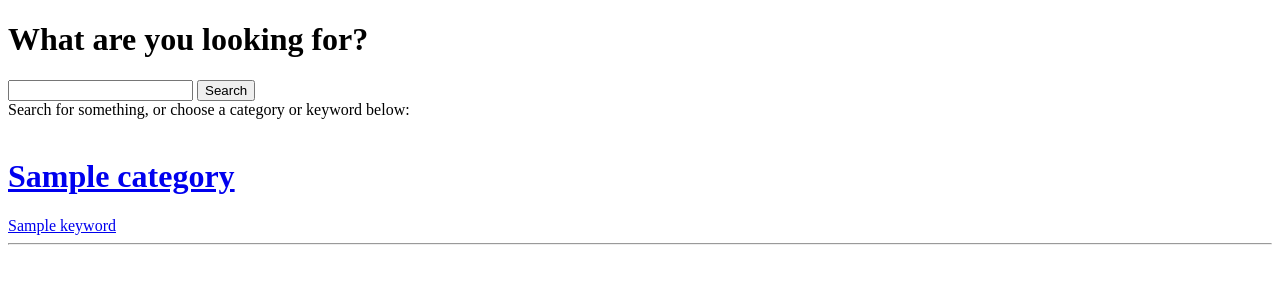
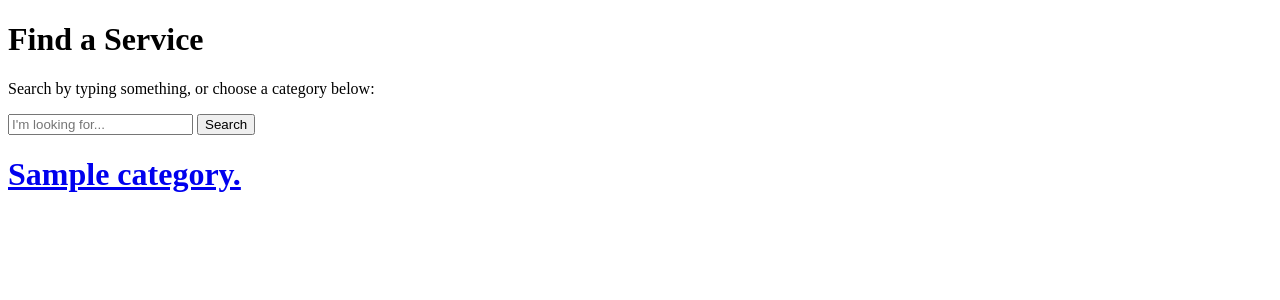
Before and after one commit to praekeltfoundation/molo.servicedirectory, a Django app: template molo/servicedirectory/templates/servicedirectory/home.html in a window 1280 px wide. Shown: the top 300 px of the page. Run offline with Django 3.2, Linux system fonts and the light colour scheme; the template is opened without the code that fills it: most values are stand-ins (such as "Sample title", 1, 10 or a date in 2020).

Commit message:
made changes to service directory structure to support new designs

```diff
--- a/molo/servicedirectory/templates/servicedirectory/content_base.html
+++ b/molo/servicedirectory/templates/servicedirectory/content_base.html
@@ -1,5 +1,9 @@
 {% extends 'base.html' %}
 {% block content %}
+    <div class="sd-banner">
+        <div class="sd-img-container"></div>
+        <h1 class="sd-heading find-a-service">Find a Service{% if search_term %}: {{ search_term }} {% endif %}</h1>
+    </div>
     <div class="sd-container">
         {% block inner_content %}{% endblock %}
     </div>
--- a/molo/servicedirectory/templates/servicedirectory/home.html
+++ b/molo/servicedirectory/templates/servicedirectory/home.html
@@ -2,33 +2,22 @@
 
 {% block inner_content %}
 
-    <h1 class="sd-heading search">What are you looking for?</h1>
+    <p class="sd-help-text search">Search by typing something, or choose a category below:</p>
 
     <form action="{% url 'location-search' %}" method="get" class="sd-search-form">
 
-        <input type="text" name="search" />
+        <input type="text" name="search" placeholder="I'm looking for..." />
         <input type="submit" value="Search" />
 
         <br/>
-        <span class="sd-help-text search">Search for something, or choose a category or keyword below:</span>
-
     </form>
 
-    <br/>
-
-    {% for category in categories_keywords %}
-        <h1 class="sd-heading category-grouping">
-            <a href="{% url 'location-search' %}?search={{ category.name }}">{{ category.name }}</a>
-        </h1>
-        <div class="sd-category-keywords">
-        {% for keyword in category.keywords %}
-            <a href="{% url 'location-search' %}?search={{ keyword }}">{{ keyword }}</a>{% if not forloop.last or and_more %}, {% endif %}
+    <div class="sd-categories">
+        {% for category in categories_keywords %}
+            <h1 class="sd-heading category-grouping">
+                <a href="{% url 'location-search' %}?search={{ category.name }}">{{ category.name }}.</a>
+            </h1>
         {% endfor %}
-        {% if and_more %}
-            <a href="{% url 'home' %}?category={{ category.name }}">and more...</a>
-        {% endif %}
-        </div>
-        <hr/>
-    {% endfor %}
-
+        <div style="clear: both"></div>
+    </div>
 {% endblock %}
--- a/molo/servicedirectory/templates/servicedirectory/includes/location_search_form.html
+++ b/molo/servicedirectory/templates/servicedirectory/includes/location_search_form.html
@@ -1,6 +1,8 @@
-<h1 class="sd-heading search">
+<p class="sd-back"><a href="{% url 'home' %}">< Back</a></p>
+
+<p class="sd-heading search">
     In which area would you like to find a service?
-</h1>
+</p>
 
 <form action="{% url 'location-results'  %}" method="get" class="sd-search-form">
 
--- a/molo/servicedirectory/templates/servicedirectory/location_results.html
+++ b/molo/servicedirectory/templates/servicedirectory/location_results.html
@@ -14,9 +14,13 @@
         {% endif %}
         </p>
 
+    {% else %}
+        <hr>
+        <h6 class="sd-heading choose-location">Choose a location:</h6>
     {% endif %}
 
-    <ul>
+
+    <ul class="sd-search-results">
         {% for prediction in autocomplete_suggestions.predictions %}
             <li>
                 <a href="{% url 'service-results' %}?place_id={{ prediction.place_id }}&location={{ location_term }}&search={{ search_term }}">{{ prediction.description }}</a>
--- a/molo/servicedirectory/templates/servicedirectory/service_report.html
+++ b/molo/servicedirectory/templates/servicedirectory/service_report.html
@@ -24,9 +24,9 @@
             <input type="checkbox" id="other" name="other" value="true"/>
             <label for="other">Other</label>
         </div>
-        <label for="other_detail">If other, please specify:</label><br/>
-        <textarea id="other_detail" name="other_detail" rows="3"></textarea><br/>
-        <button type="submit">Send Report</button>
+        <label for="other_detail" class="other_detail">If other, please specify:</label>
+        <textarea id="other_detail" name="other_detail" rows="3"></textarea>
+        <button type="submit" class="sd-report-btn">Send Report</button>
     </form>
 
 {% endblock %}
--- a/molo/servicedirectory/templates/servicedirectory/service_self_sms.html
+++ b/molo/servicedirectory/templates/servicedirectory/service_self_sms.html
@@ -13,7 +13,7 @@
             <input type="tel" id="cell_number" name="cell_number" required/>
             <span class="sd-input-sub">This number is safe with us</span>
         </div>
-        <button type="submit">Send to Yourself</button>
+        <button type="submit" class="sd-sms-btn">Send to Yourself</button>
     </form>
 
 {% endblock %}
--- a/molo/servicedirectory/templates/servicedirectory/service_sms.html
+++ b/molo/servicedirectory/templates/servicedirectory/service_sms.html
@@ -18,7 +18,7 @@
             <input type="tel" id="cell_number" name="cell_number" required/>
             <span class="sd-input-sub">This number is safe with us</span>
         </div>
-        <button type="submit">Send to Someone</button>
+        <button type="submit" class="sd-sms-btn">Send to Someone</button>
     </form>
 
 {% endblock %}
```
Also changed, not shown: molo/servicedirectory/templates/servicedirectory/service_detail.html (+14 -5 lines), molo/servicedirectory/templates/servicedirectory/service_results.html (+14 -10 lines).
